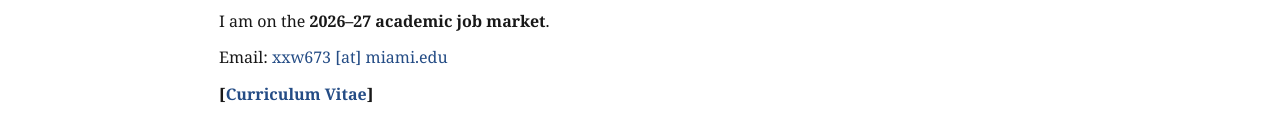
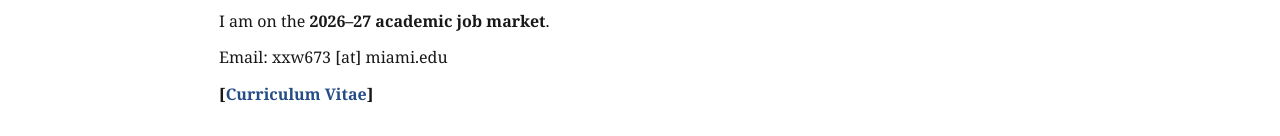
Before and after one commit to XinxiuWang/xinxiuwang.github.io, a plain HTML site: page index.html in a window 1280 px wide. Shown: the part 200-336 px from the top of the page. Drawn offline with Linux system fonts and the light colour scheme.

Commit message:
Display the email as plain text without a mailto link

```diff
--- a/index.html
+++ b/index.html
@@ -19,7 +19,7 @@
         <div class="biography">
           <p>Hi! I am a doctoral student in Operations Management at the <a href="https://www.mbs.miami.edu/">University of Miami Business School</a> and expect to complete my Ph.D. in June 2027. I received my master’s degree in Management Science and Engineering and bachelor’s degree in Finance from the <a href="https://en.ustc.edu.cn/">University of Science and Technology of China</a>. My research uses online learning, stochastic models, and game theory to study inventory and pricing decisions and socially responsible supply chains. I am particularly interested in how firms' decisions shape the information they observe and the behavior of customers and supply chain partners.</p>
           <p>I am on the <strong>2026–27 academic job market</strong>.</p>
-          <p>Email: <a href="mailto:xxw673@miami.edu">xxw673 [at] miami.edu</a></p>
+          <p>Email: xxw673 [at] miami.edu</p>
           <p class="cv-link">[<a href="files/CV_Xinxiu_Wang.pdf">Curriculum Vitae</a>]</p>
         </div>
       </div>
```
